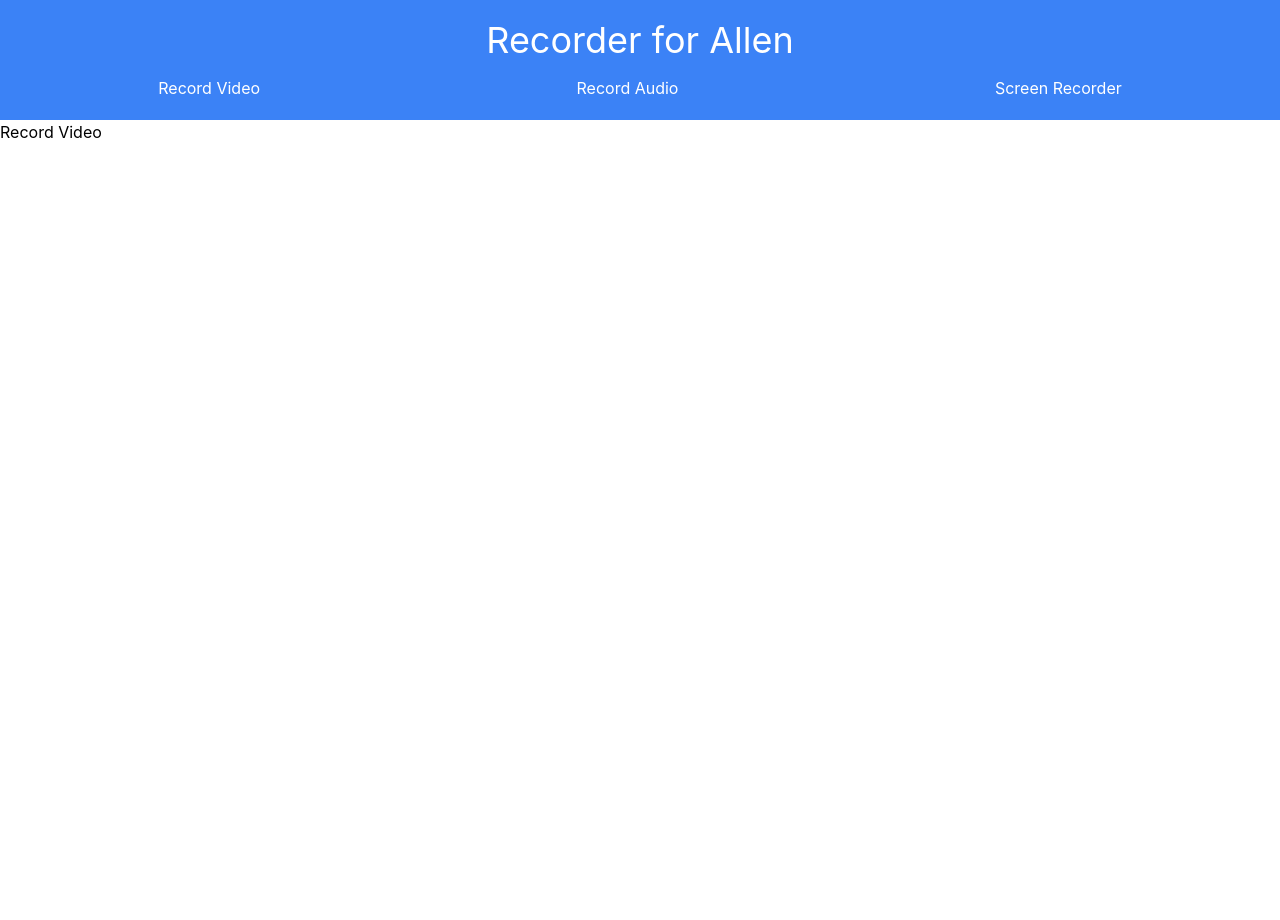
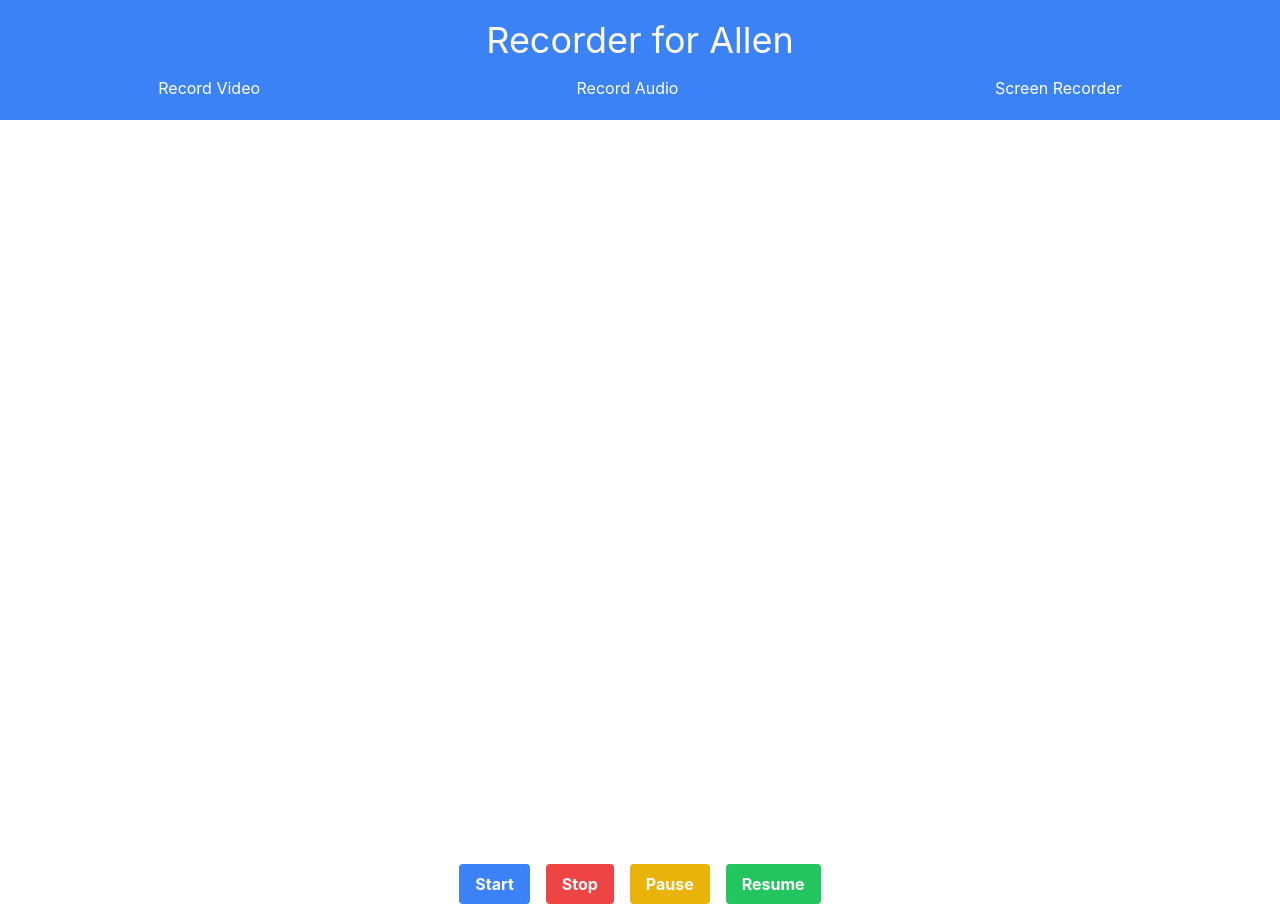
Before and after one commit to dpvenkatesh/allen-recorder, a React (Create React App) app: page / in a window 1280 px wide. Before the commit the page ends 800 px from the top, so only its background shows below. Built offline with nearby package versions, Linux system fonts and the light colour scheme; no server answers.

Commit message:
start stop preview

```diff
--- a/src/RecordVideo/RecordVideo.jsx
+++ b/src/RecordVideo/RecordVideo.jsx
@@ -1,4 +1,72 @@
-import React from 'react';
+import React, { useEffect, useRef } from 'react';
+
+// create a react component called RecordVideo to get media stream from the user's camera
 export const RecordVideo = () => {
-    return <div>Record Video</div>;
-    }
+    const videoRef = useRef(null);
+    const streamRef = useRef(null);
+
+    const startRecording = async () => {
+
+        // check if the browser supports MediaRecorder
+        if (!navigator.mediaDevices?.getUserMedia) {
+            console.log('getUserMedia() not supported.');
+            return;
+        }
+
+        try {
+            streamRef.current = await navigator.mediaDevices.getUserMedia({ video: true, audio: true });
+            videoRef.current.srcObject = streamRef.current;
+            videoRef.current.play();
+        } catch (err) {
+            console.error('Error accessing media devices.', err);
+        }
+
+    };
+    const stopRecording = () => {
+        console.log('Stop Recording');
+
+        // videoRef.current = video.srcObject;
+        const tracks = streamRef.current.getTracks();
+
+        tracks.forEach(function(track) {
+          track.stop();
+        });
+
+        videoRef.current.srcObject = null;
+      };
+
+    const pauseRecording = () => {
+        console.log('Pause Recording');
+        // Add your pause recording logic here
+    };
+
+    const resumeRecording = () => {
+        console.log('Resume Recording');
+        // Add your resume recording logic here
+    };
+
+
+    useEffect(() => {
+        startRecording();
+
+    }, [])
+
+    return (
+        <div className="flex flex-col h-screen justify-between">
+            <video ref={videoRef} className="w-full h-full object-cover" autoPlay muted></video>
+            <div className="flex justify-center pb-4">
+                <button className="bg-blue-500 hover:bg-blue-700 text-white font-bold py-2 px-4 rounded" onClick={startRecording}>Start</button>
+                <button className="bg-red-500 hover:bg-red-700 text-white font-bold py-2 px-4 rounded ml-4" onClick={stopRecording}>Stop</button>
+                <button className="bg-yellow-500 hover:bg-yellow-700 text-white font-bold py-2 px-4 rounded ml-4" onClick={pauseRecording}>Pause</button>
+                <button className="bg-green-500 hover:bg-green-700 text-white font-bold py-2 px-4 rounded ml-4" onClick={resumeRecording}>Resume</button>
+            </div>
+        </div>
+    );
+
+
+    // create a video element to display the video stream
+    // create a canvas element to display the video stream
+    // create a download button to download the video
+    // create a download button to download the canvas
+
+}
```
